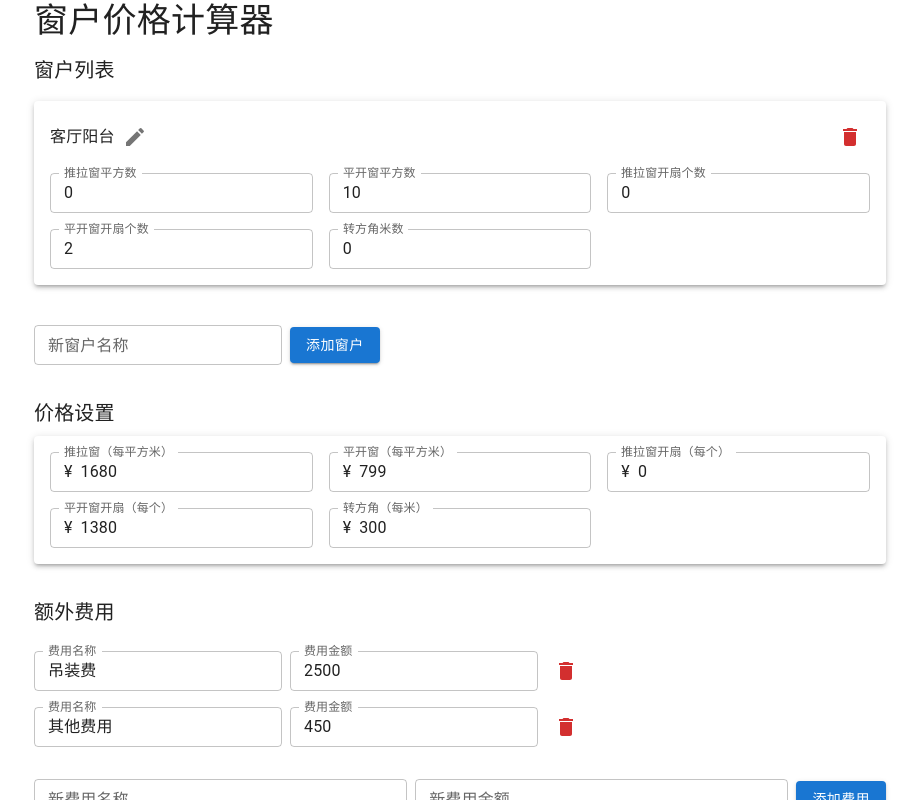
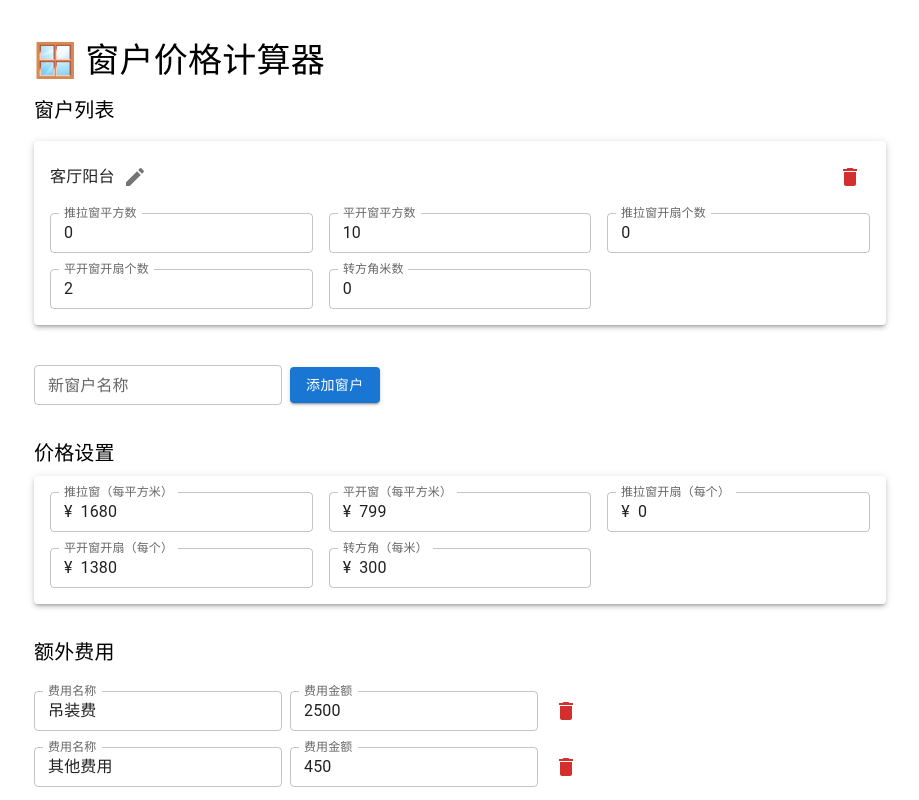
Before and after one commit to LouisTsang-jk/window_price_calculator, a Next.js app: page / in a window 1280 px wide. Shown: the top 800 px of the page, without its empty margins (180-1099 px from the left). Built offline with nearby package versions, Linux system fonts and the light colour scheme.

Commit message:
Fix multiple bugs and add application icon

```diff
--- a/app/globals.css
+++ /dev/null
@@ -1,16 +0,0 @@
-.fade-enter,
-.fade-exit-active {
-  opacity: 0;
-  transform: translateY(-10px);
-}
-
-.fade-enter-active,
-.fade-exit {
-  opacity: 1;
-  transform: translateY(0);
-}
-
-.fade-enter-active,
-.fade-exit-active {
-  transition: opacity 300ms ease-in-out, transform 300ms ease-in-out;
-}
--- a/app/layout.tsx
+++ b/app/layout.tsx
@@ -1,9 +1,9 @@
-import { Metadata } from 'next'
-import Providers from './components/Providers'
+import type { Metadata } from "next";
 
 export const metadata: Metadata = {
-  title: "窗户总价计算器",
+  title: "窗户价格计算器",
   description: "计算窗户的总价格",
+  icons: "/favicon.webp",
 };
 
 export default function RootLayout({
@@ -13,9 +13,7 @@ export default function RootLayout({
 }) {
   return (
     <html lang="zh">
-      <body>
-        <Providers>{children}</Providers>
-      </body>
+      <body>{children}</body>
     </html>
   );
 }
--- a/app/page.tsx
+++ b/app/page.tsx
@@ -67,9 +67,9 @@ export default function Page() {
   }
 
   return (
-    <Container maxWidth="md">
+    <Container maxWidth="md" sx={{ py: 4 }}>
       <Typography variant="h4" component="h1" gutterBottom>
-        窗户价格计算器
+        🪟 窗户价格计算器
       </Typography>
       <Box mb={4}>
         <WindowList windows={windows} setWindows={setWindows} />
```
Also changed, not shown: public/favicon.webp (added), 1 other file (tests, documents, lock files or other folders).
